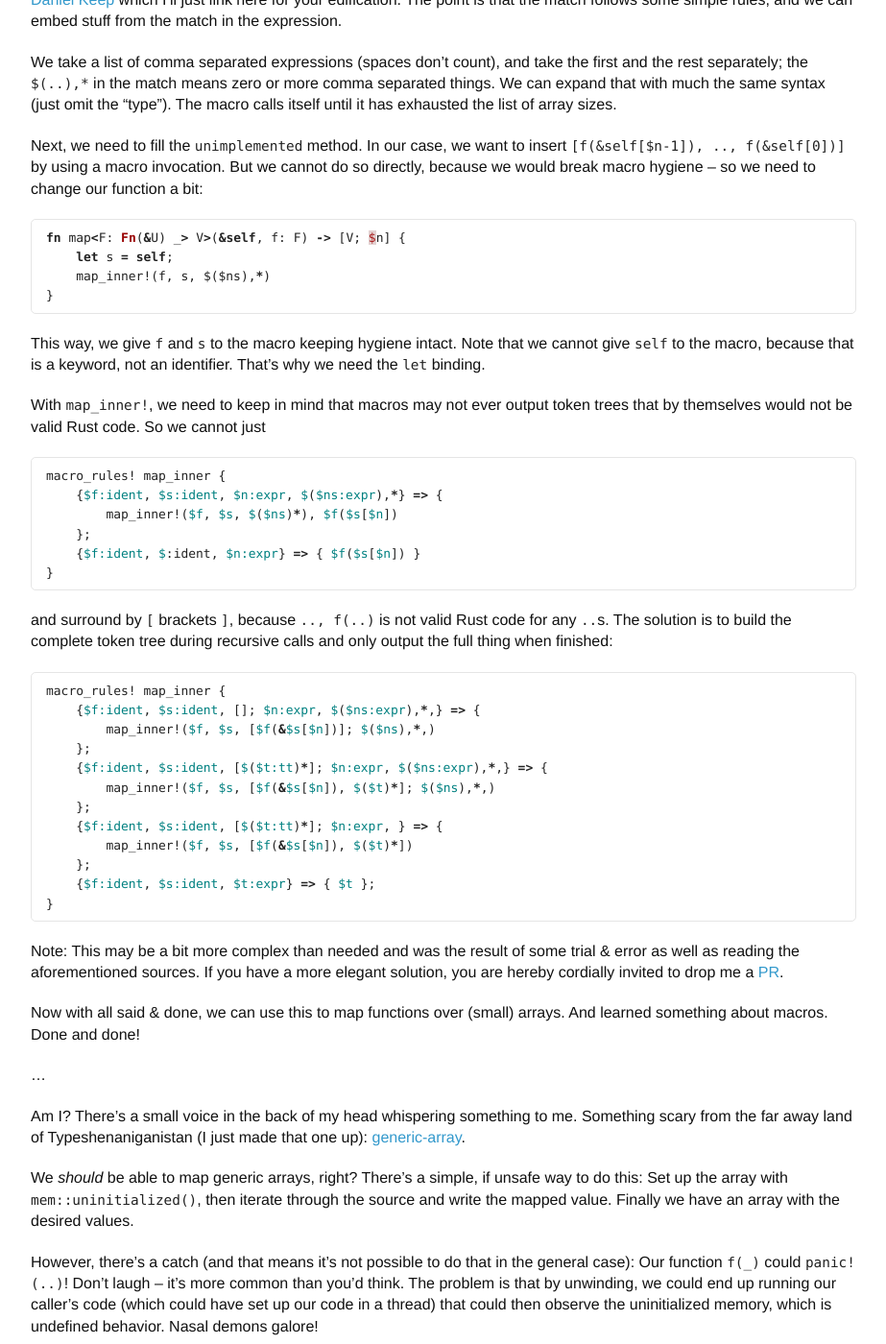
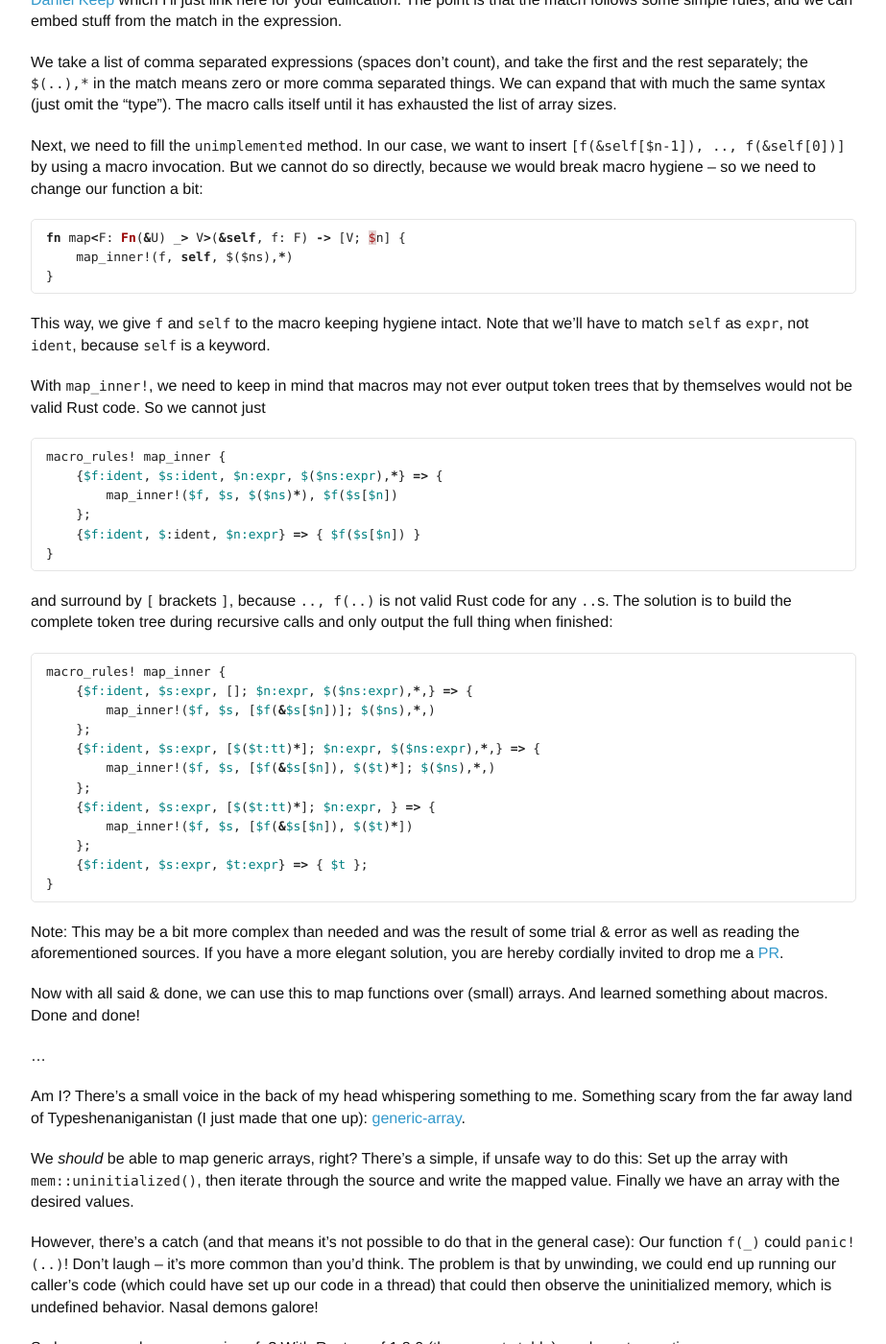
Before and after one commit to llogiq/llogiq.github.io, a Jekyll site: the page built from _posts/2016-04-28-arraymap.md, in a window 1280 px wide and 1400 px high, scrolled down 1530 px. Shown: the whole window at 96% size, without its empty margins (178-1101 px from the left). Built offline with Jekyll 4.4.1, drawn with Linux system fonts in a browser that asks for light colours.

Commit message:
use self as expr

````diff
--- a/_posts/2016-04-28-arraymap.md
+++ b/_posts/2016-04-28-arraymap.md
@@ -99,14 +99,13 @@ change our function a bit:
 
 ```rust
 fn map<F: Fn(&U) _> V>(&self, f: F) -> [V; $n] {
-    let s = self;
-    map_inner!(f, s, $($ns),*)
+    map_inner!(f, self, $($ns),*)
 }
 ```
 
-This way, we give `f` and `s` to the macro keeping hygiene intact. Note that
-we cannot give `self` to the macro, because that is a keyword, not an
-identifier. That's why we need the `let` binding.
+This way, we give `f` and `self` to the macro keeping hygiene intact. Note
+that we'll have to match `self` as `expr`, not `ident`, because `self` is a
+keyword.
 
 With `map_inner!`, we need to keep in mind that macros may not ever output
 token trees that by themselves would not be valid Rust code. So we cannot just
@@ -126,16 +125,16 @@ recursive calls and only output the full thing when finished:
 
 ```rust
 macro_rules! map_inner {
-    {$f:ident, $s:ident, []; $n:expr, $($ns:expr),*,} => {
+    {$f:ident, $s:expr, []; $n:expr, $($ns:expr),*,} => {
         map_inner!($f, $s, [$f(&$s[$n])]; $($ns),*,)
     };
-    {$f:ident, $s:ident, [$($t:tt)*]; $n:expr, $($ns:expr),*,} => {
+    {$f:ident, $s:expr, [$($t:tt)*]; $n:expr, $($ns:expr),*,} => {
         map_inner!($f, $s, [$f(&$s[$n]), $($t)*]; $($ns),*,)
     };
-    {$f:ident, $s:ident, [$($t:tt)*]; $n:expr, } => {
+    {$f:ident, $s:expr, [$($t:tt)*]; $n:expr, } => {
         map_inner!($f, $s, [$f(&$s[$n]), $($t)*])
     };
-    {$f:ident, $s:ident, $t:expr} => { $t };
+    {$f:ident, $s:expr, $t:expr} => { $t };
 }
 ```
 
````
